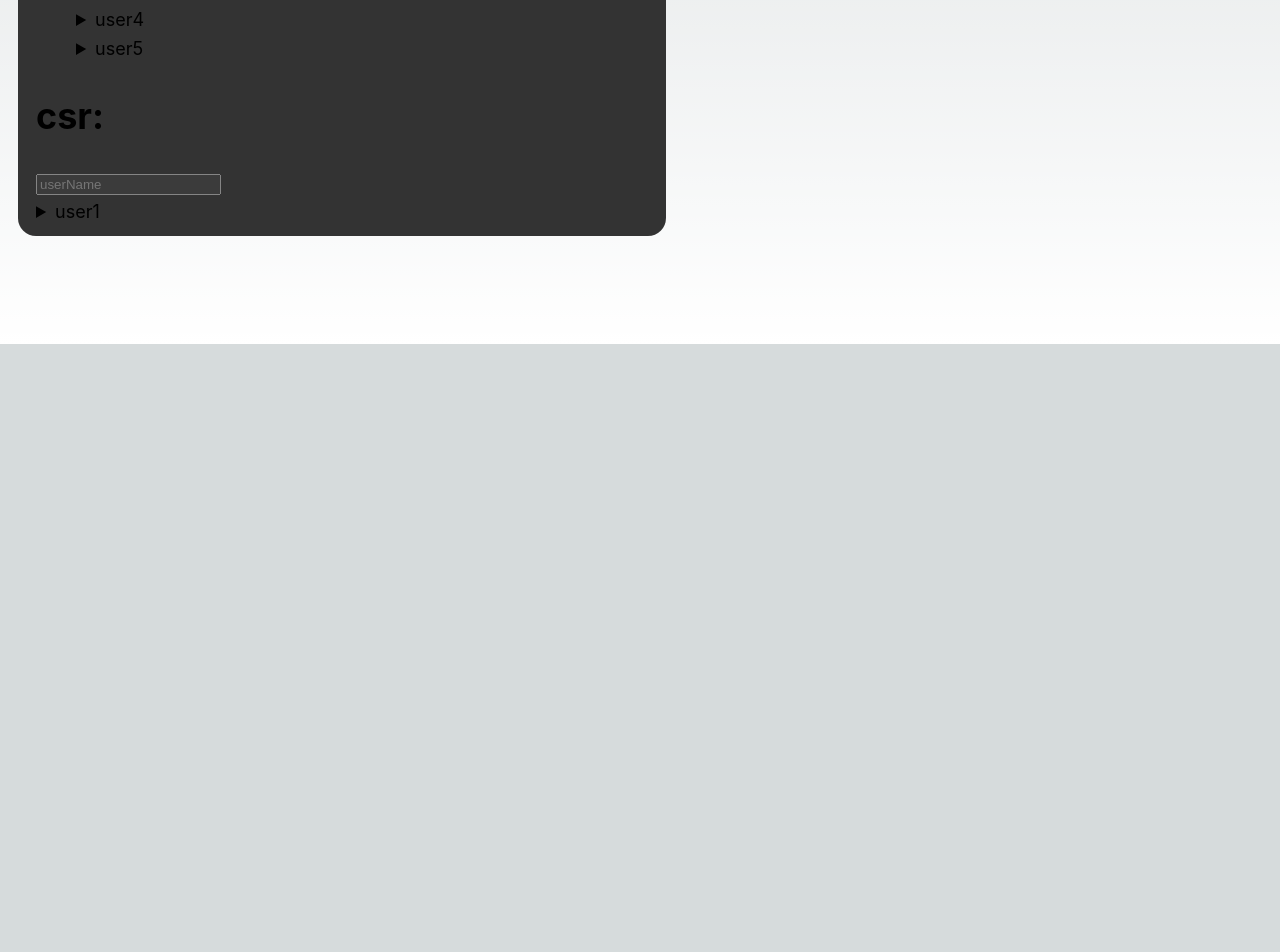
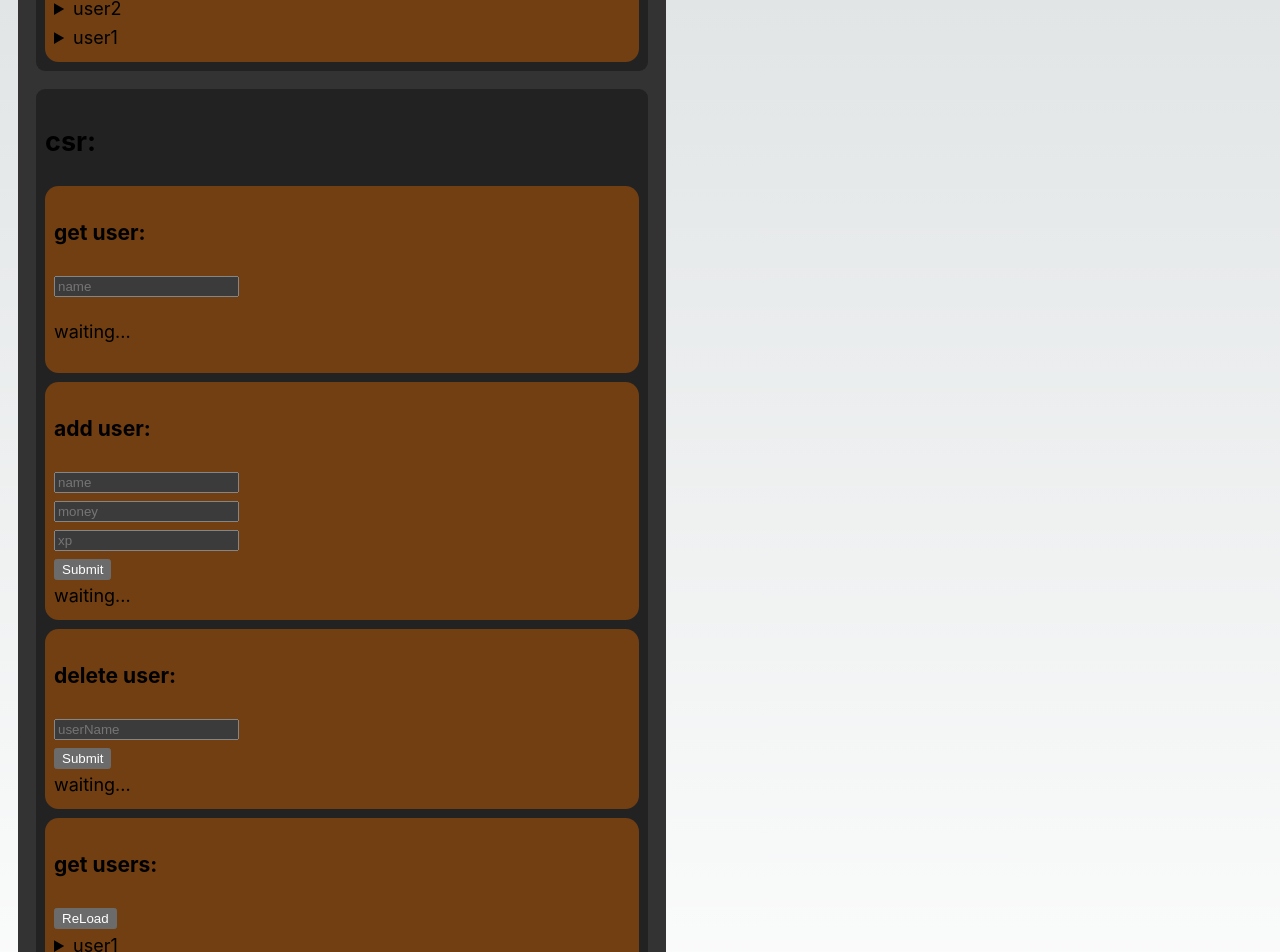
Before and after one commit to uni-parse/next, a Next.js app: page /ssr-csr in a window 1280 px wide. Shown: the part 460-1412 px from the top of the page. Before the commit the page ends 804 px from the top, so only its background shows below. Built offline with nearby package versions, Linux system fonts and the light colour scheme.

Commit message:
my first full stack app

```diff
--- a/dataBase/users.json
+++ b/dataBase/users.json
@@ -7,21 +7,11 @@
   {
     "name": "user2",
     "money": 2000,
-    "xp": 200
-  },
-  {
-    "name": "user3",
-    "money": 3000,
     "xp": 300
   },
   {
-    "name": "user4",
-    "money": 4000,
-    "xp": 400
-  },
-  {
-    "name": "user5",
-    "money": 5000,
-    "xp": 500
+    "name": "user1",
+    "money": 3000,
+    "xp": 300
   }
 ]
--- /dev/null
+++ b/src/pages/404.tsx
@@ -0,0 +1,12 @@
+import Link from 'next/link'
+
+export default function Custom404() {
+  return (
+    <div className='m-[2vh] flex h-[96vh] flex-col items-center justify-center rounded-[20vmin] border-dashed border-red-500'>
+      <h1 className='text-red-500'>404 - Page Not Found</h1>
+      <h1>
+        <Link href='/'>Home</Link>
+      </h1>
+    </div>
+  )
+}
--- a/src/pages/api/getUser.ts
+++ /dev/null
@@ -1,28 +0,0 @@
-import type { NextApiRequest, NextApiResponse } from 'next'
-
-import fs from 'fs'
-import path from 'path'
-
-type User = {
-  name: string
-  money: number
-  xp: number
-}
-
-export default function handler(
-  req: NextApiRequest,
-  res: NextApiResponse<User>
-) {
-  const usersPath = path.join(
-    process.cwd(),
-    'dataBase',
-    'users.json'
-  )
-  const usersJson = fs.readFileSync(usersPath, 'utf8')
-  const users: User[] = JSON.parse(usersJson)
-
-  const { userName } = req.query
-  const user = users.find(user => user.name === userName)
-
-  res.status(200).json(user!)
-}
--- /dev/null
+++ b/src/pages/api/hello.ts
@@ -0,0 +1,8 @@
+import type { NextApiRequest, NextApiResponse } from 'next'
+
+export default function handler(
+  req: NextApiRequest,
+  res: NextApiResponse
+) {
+  res.status(200).json({ text: 'Hello' })
+}
--- /dev/null
+++ b/src/pages/api/users.ts
@@ -0,0 +1,60 @@
+/* eslint-disable no-case-declarations */
+import fs from 'fs'
+import path from 'path'
+import type { NextApiRequest, NextApiResponse } from 'next'
+
+export default function handler(
+  req: NextApiRequest,
+  res: NextApiResponse
+) {
+  const filePath = path.join(
+    process.cwd(),
+    'dataBase',
+    'users.json'
+  )
+  const fileData = fs.readFileSync(filePath, 'utf8')
+  const users = JSON.parse(fileData)
+
+  switch (req.method) {
+    case 'GET': // get user | users
+      if (req?.query?.userName) {
+        const { userName } = req.query
+
+        const user = users.find(
+          (user: any) => user.name === userName
+        )
+        res.status(200).json(user)
+        break
+      }
+
+      res.status(200).json(users)
+      break
+
+    case 'POST': // add user
+      const { name, money, xp } = req.body
+      const user = { name, money: +money, xp: +xp }
+      users.push(user)
+      fs.writeFileSync(filePath, JSON.stringify(users, null, 2))
+      res
+        .status(200)
+        .json({ message: `${user.name} added successfully` })
+      break
+
+    case 'DELETE': // remove user
+      const { userName } = req.query
+      const updatedUsers = users.filter(
+        (user: any) => user.name !== userName
+      )
+      fs.writeFileSync(
+        filePath,
+        JSON.stringify(updatedUsers, null, 2)
+      )
+      res.status(200).json({
+        message: `${userName} removed successfully`,
+      })
+      break
+
+    default:
+      res.status(405).json({ message: 'Method not allowed' })
+  }
+}
--- a/src/pages/index.tsx
+++ b/src/pages/index.tsx
@@ -1,10 +1,9 @@
 import Link from 'next/link'
-
 // import styles from '@/styles/Home.module.scss'
 import utilStyles from '@/styles/utils.module.scss'
-
 import Layout from '@/components/layout'
 import { getAllPostsData } from '@/utilities/getPosts'
+import Date from '@/components/date'
 
 export async function getStaticProps() {
   /** can read file system data, fetch data or query database:
@@ -33,11 +32,11 @@ export default function Home(props: any) {
         <ul className={utilStyles.list}>
           {allPostsData.map(({ id, date, title }: any) => (
             <li className={utilStyles.listItem} key={id}>
-              {title}
+              <Link href={`/posts/${id}`}>{title}</Link>
               <br />
-              {id}
-              <br />
-              {date}
+              <small className={utilStyles.lightText}>
+                <Date dateString={date} />
+              </small>
             </li>
           ))}
         </ul>
--- a/src/pages/posts/[id].tsx
+++ b/src/pages/posts/[id].tsx
@@ -1,17 +1,31 @@
 import Date from '@/components/date'
 import Layout from '@/components/layout'
+import utilStyles from '@/styles/utils.module.scss'
 import {
   getAllPostIds,
   getPostDataAsync,
 } from '@/utilities/getPosts'
 
+// on production  : runs on build time.
+// on devlopement : runs on each request.
 export async function getStaticPaths() {
   const paths = getAllPostIds()
   // paths = [
   //   { params: { id: 'ssg-ssr' } },
   //   { params: { id: 'pre-rendering' } }
   // ]
-  return { paths, fallback: false }
+  return {
+    paths,
+    fallback: false,
+  }
+  /** fallback
+   * false: unreturned paths serve 404 page.
+   * true:
+   *   the returned paths rendered to html at build time.
+   *   requesting ungenerated paths at build-time, serve fallback page instead of 404 page.
+   *   In the background, statically generate the missing paths for Subsequent requests.
+   * 'blockiing': ssr with getStaticProps, cached for future requests, happens once per path.
+   */
 }
 
 export async function getStaticProps(context: any) {
@@ -25,16 +39,14 @@ export async function getStaticProps(context: any) {
 
 export default function Post(props: any) {
   const { postData } = props
-  const { id, title, date, htmlContent } = postData
+  const { title, date, htmlContent } = postData
 
   return (
     <Layout title={title}>
-      id: {id}
-      <br />
-      title: {title}
-      <br />
-      date: <Date dateString={date} />
-      <br />
+      <h1 className={utilStyles.headingXl}>{title}</h1>
+      <div className={utilStyles.lightText}>
+        <Date dateString={date} />
+      </div>
       {/* eslint-disable-next-line react/no-danger */}
       <div dangerouslySetInnerHTML={{ __html: htmlContent }} />
     </Layout>
--- a/src/pages/ssr-csr.tsx
+++ b/src/pages/ssr-csr.tsx
@@ -1,3 +1,4 @@
+/* eslint-disable jsx-a11y/label-has-associated-control */
 import fs from 'fs'
 import path from 'path'
 import { useState } from 'react'
@@ -18,14 +19,29 @@ export async function getServerSideProps() {
   return { props }
 }
 
-export default function Ssr({ users }: any) {
-  const [userName, setUserName] = useState('user1')
-
+export default function SsrCsr({ users }: any) {
   return (
     <Layout title='ssr-csr'>
+      <section className='mb-4 rounded-lg bg-[#222] p-2'>
         <h1>ssr:</h1>
-      <ul>
-        users:
+        <GetUsersSsr users={users} />
+      </section>
+
+      <section className='rounded-lg bg-[#222] p-2'>
+        <h1>csr:</h1>
+        <GetUser />
+        <AddUserForm />
+        <DeleteUserForm />
+        <GetUsersCsr users={users} />
+      </section>
+    </Layout>
+  )
+}
+
+function GetUsersSsr({ users }: any) {
+  return (
+    <div className='rounded-xl bg-yellow-900 p-2'>
+      <h3>get users:</h3>
       {users.map((user: any) => (
         <details key={user.name}>
           <summary>{user.name}</summary>
@@ -35,24 +51,29 @@ export default function Ssr({ users }: any) {
           </ul>
         </details>
       ))}
-      </ul>
+    </div>
+  )
+}
 
-      <h1>csr:</h1>
+function GetUser() {
+  const [userName, setUserName] = useState('')
+
+  return (
+    <div className='my-2 rounded-xl bg-yellow-900 p-2'>
+      <h3>get user:</h3>
       <input
         type='text'
-        placeholder='userName'
+        placeholder='name'
         onChange={e => setUserName(e.target.value)}
       />
 
-      <User name={userName} />
-    </Layout>
+      {userName ? <User name={userName} /> : <p>waiting...</p>}
+    </div>
   )
 }
 
 function User({ name }: any) {
-  const apiRoutUrl = '/api/getUser'
-  const query = `?userName=${name}`
-  const url = apiRoutUrl + query
+  const url = `/api/users?userName=${name}`
 
   async function fetcher(url: URL) {
     const res = await fetch(url)
@@ -74,3 +95,137 @@ function User({ name }: any) {
     </details>
   )
 }
+
+function AddUserForm() {
+  const [name, setName] = useState('')
+  const [money, setMoney] = useState('')
+  const [xp, setXp] = useState('')
+  const [output, setOutput] = useState('waiting...')
+
+  const handleSubmit = async (e: any) => {
+    e.preventDefault()
+    const res = await fetch('/api/users', {
+      method: 'POST',
+      headers: {
+        'Content-Type': 'application/json',
+      },
+      body: JSON.stringify({ name, money, xp }),
+    })
+    const { message } = await res.json()
+    setOutput(message)
+    setName('')
+    setMoney('')
+    setXp('')
+  }
+
+  return (
+    <form
+      onSubmit={handleSubmit}
+      className='my-2 rounded-xl bg-yellow-900 p-2'>
+      <h3>add user:</h3>
+      <input
+        type='text'
+        placeholder='name'
+        value={name}
+        onChange={e => setName(e.target.value)}
+        required
+        pattern='\w{5,8}'
+        title='enter 5~8 characters: a~z or 0~9 or _'
+      />
+      <br />
+
+      <input
+        type='number'
+        placeholder='money'
+        value={money}
+        onChange={e => setMoney(e.target.value)}
+        required
+        pattern='\d+'
+        title='enter one digit or more'
+      />
+      <br />
+
+      <input
+        type='number'
+        placeholder='xp'
+        value={xp}
+        onChange={e => setXp(e.target.value)}
+        required
+        pattern='\d+'
+        title='enter one digit or more'
+      />
+      <br />
+
+      <input type='submit' value='Submit' />
+      <br />
+
+      <output>{output}</output>
+    </form>
+  )
+}
+
+function DeleteUserForm() {
+  const [name, setName] = useState('')
+  const [output, setOutput] = useState('waiting...')
+
+  const handleSubmit = async (e: any) => {
+    e.preventDefault()
+    const res = await fetch(`/api/users?userName=${name}`, {
+      method: 'DELETE',
+    })
+    const { message } = await res.json()
+    setOutput(message)
+  }
+
+  return (
+    <form
+      onSubmit={handleSubmit}
+      className='my-2 rounded-xl bg-yellow-900 p-2'>
+      <h3>delete user:</h3>
+
+      <input
+        type='text'
+        value={name}
+        placeholder='userName'
+        onChange={e => setName(e.target.value)}
+        required
+        pattern='\w{5,8}'
+        title='enter 5~8 characters: a~z or 0~9 or _'
+      />
+      <br />
+
+      <input type='submit' value='Submit' />
+      <br />
+
+      <output>{output}</output>
+    </form>
+  )
+}
+
+function GetUsersCsr({ users: ssrUsers }: any) {
+  const [users, setUsers] = useState(ssrUsers)
+
+  const handleSumbit = async () => {
+    const res = await fetch('/api/users', { method: 'GET' })
+    const users = await res.json()
+    setUsers(users)
+  }
+
+  return (
+    <div className='rounded-xl bg-yellow-900 p-2'>
+      <h3>get users:</h3>
+      <button type='button' onClick={handleSumbit}>
+        ReLoad
+      </button>
+      {users.map((user: any) => (
+        <details key={user.name}>
+          <summary>{user.name}</summary>
+          <ul>
+            <li>money: {user.money}</li>
+            <li>xp: {user.xp}</li>
+          </ul>
+        </details>
+      ))}
+    </div>
+  )
+}
```
Lines whose indentation alone changed are shown as unchanged.
